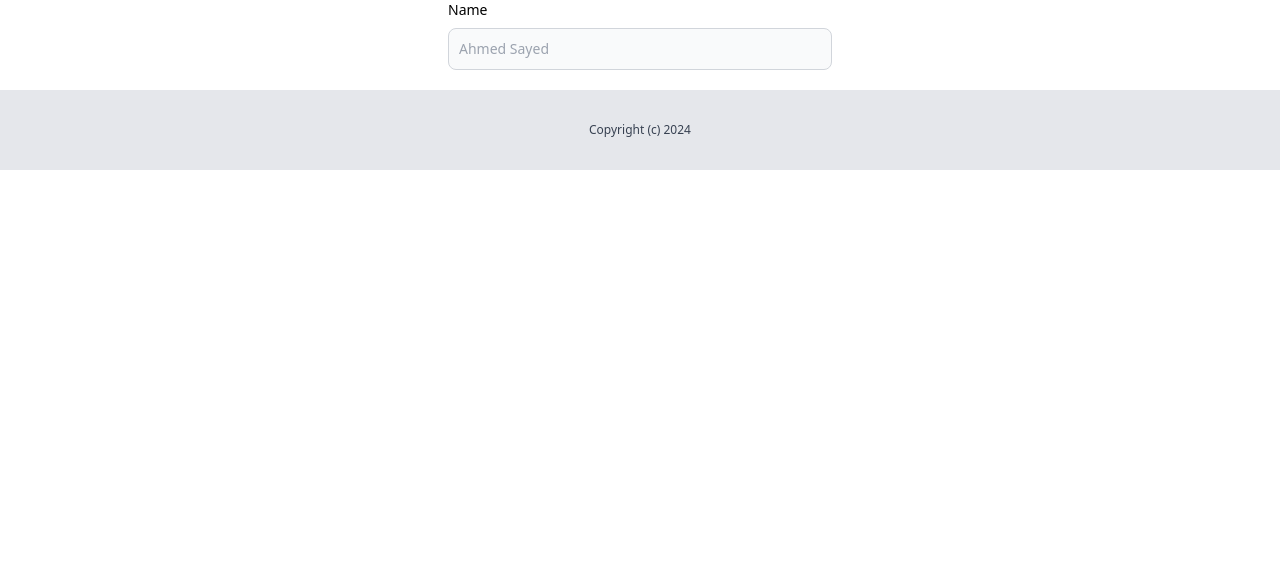
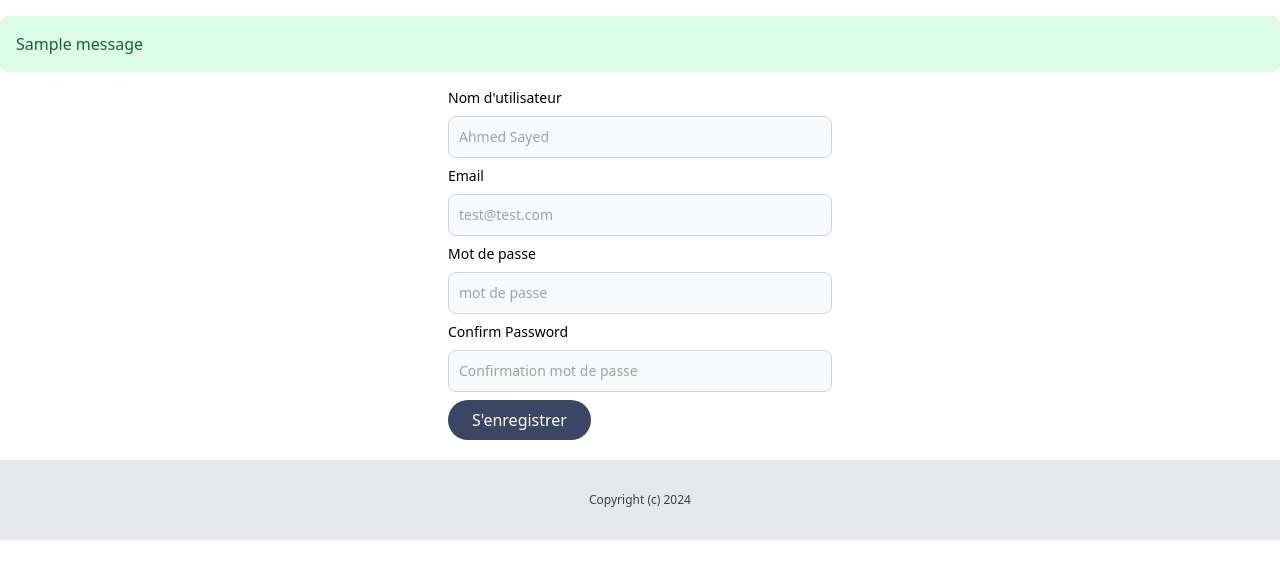
Before and after one commit to ahmedsayed860/ecom, a Flask app: page /register in a window 1280 px wide. Shown: the part 48-627 px from the top of the page. Run offline with Flask 3, Linux system fonts and the light colour scheme; one stand-in notice (Sample message) is shown; some libraries are stand-ins or nearby versions.

Commit message:
restructuration et ajout form et views register

```diff
--- /dev/null
+++ b/app/auth/forms.py
@@ -0,0 +1,12 @@
+from flask_wtf import FlaskForm
+from wtforms import StringField, PasswordField, EmailField, SubmitField
+from wtforms.validators import DataRequired, Email, EqualTo
+
+
+class RegisterForm(FlaskForm):
+    username = StringField('Nom d\'utilisateur', validators=[DataRequired()])
+    email = EmailField('Email', validators=[DataRequired(), Email()])
+    passwd = PasswordField('Mot de passe',
+                           validators=[DataRequired(), EqualTo('confirm_passwd', message='Password must match')])
+    confirm_passwd = PasswordField('Confirm Password')
+    submit = SubmitField('S\'enregistrer')
--- /dev/null
+++ b/app/auth/views.py
@@ -0,0 +1,19 @@
+from flask import Blueprint, render_template, redirect, flash, url_for
+from .forms import RegisterForm
+from app import bcrypt
+
+
+
+auth = Blueprint('auth', __name__)
+
+
+@auth.route('/register', methods=['GET', 'POST'])
+def register():
+	form = RegisterForm()
+	if form.validate_on_submit():
+		username = form.username.data
+		email = form.email.data
+		passwd_hash = bcrypt.generate_password_hash(form.passwd.data).decode('utf-8')
+		flash('Your registeration is successful', 'success')
+		return redirect(url_for('main.index'))
+	return render_template('auth/register.html', form=form)
--- a/app/views.py
+++ b/app/main/views.py
@@ -3,14 +3,9 @@ from flask import Blueprint, render_template
 
 main = Blueprint('main', __name__)
 
-@main.route('/')
+@main.route('/', methods=['GET', 'POST'])
 def index():
     return render_template('index.html')
-
-
-@main.route('/register')
-def register():
-    return render_template('register.html')
 
 
 @main.route('/about')
--- a/app/templates/about.html
+++ b/app/templates/about.html
@@ -1,4 +1,4 @@
-{% extends "base.html" %}
+{% extends "layout.html" %}
 {% block title %}About{% endblock %}
 {% block content %}
 
--- a/app/templates/login.html
+++ b/app/templates/auth/login.html
@@ -1,4 +1,4 @@
-{% extends "base.html" %}
+{% extends "layout.html" %}
 
 {% block title %}login{% endblock %}
 
--- /dev/null
+++ b/app/templates/auth/register.html
@@ -0,0 +1,54 @@
+{% extends "layout.html" %}
+
+{% block title %}Register{% endblock %}
+
+{% block content %}
+<form class="max-w-sm mx-auto" method="POST" action="">
+  {{ form.hidden_tag() }}
+  <div class="mb-5">
+    {{ form.username.label(class="block mb-2 mt-2 text-sm font-meduim") }}
+    {{ form.username(class="block bg-gray-50 border border-gray-300 text-sm rounded-lg focus:ring-blue-950 w-full p-2.5", placeholder="Ahmed Sayed") }}
+    {% if form.username.errors %}
+      <div class="text-red-600 mt-1">
+        {% for error in form.username.errors %}
+          <p>{{ error }}</p>
+        {% endfor %}
+      </div>
+    {% endif %}
+
+    {{ form.email.label(class="block mb-2 mt-2 text-sm font-meduim") }}
+    {{ form.email(class="block bg-gray-50 border border-gray-300 text-sm rounded-lg focus:ring-blue-950 w-full p-2.5", placeholder="test@test.com") }}
+    {% if form.email.errors %}
+      <div class="text-red-600 mt-1">
+        {% for error in form.email.errors %}
+          <p>{{ error }}</p>
+        {% endfor %}
+      </div>
+    {% endif %}
+
+    {{ form.passwd.label(class="block mb-2 mt-2 text-sm font-meduim") }}
+    {{ form.passwd(class="block bg-gray-50 border border-gray-300 text-sm rounded-lg focus:ring-blue-950 w-full p-2.5", placeholder="mot de passe") }}
+    {% if form.passwd.errors %}
+      <div class="text-red-600 mt-1">
+        {% for error in form.passwd.errors %}
+          <p>{{ error }}</p>
+        {% endfor %}
+      </div>
+    {% endif %}
+
+    {{ form.confirm_passwd.label(class="block mb-2 mt-2 text-sm font-meduim") }}
+    {{ form.confirm_passwd(class="block bg-gray-50 border border-gray-300 text-sm rounded-lg focus:ring-blue-950 w-full p-2.5", placeholder="Confirmation mot de passe") }}
+    {% if form.confirm_passwd.errors %}
+      <div class="text-red-600 mt-1">
+        {% for error in form.confirm_passwd.errors %}
+          <p>{{ error }}</p>
+        {% endfor %}
+      </div>
+    {% endif %}
+
+    {{ form.submit(class="mt-2 py-2 px-6 rounded-full text-white text-center", style="background-color: #3a4664;")}}
+  </div>
+
+</form>
+
+{% endblock %}
--- a/app/templates/base.html
+++ /dev/null
@@ -1,26 +0,0 @@
-<!DOCTYPE html>
-<html lang="en">
-  <head>
-    <meta charset="utf-8">
-    <meta http-equiv="X-UA-Compatible" content="IE=edge">
-    <meta name="viewport" content="width=device-width, initial-scale=1">
-    <script src="https://cdn.tailwindcss.com"></script>
-    <title>{% block title %}{% endblock %}</title>
-  </head>
-  <body>
-    <nav class="py-3 px-6 flex justify-between" style="background-color: #3a4664;">
-      <a href="/" class="text-white" href="">E-commerce</a>
-
-        <!-- Left links -->
-        <div class="space-x-2">
-           <a class="text-white" href="{{ url_for('main.about') }}">About</a>
-          <a class="py-2 px-6 bg-gray-500 rounded-xl text-white" href="">Login</a>
-          <a class="py-2 px-6 bg-gray-500 rounded-xl text-white" href="{{ url_for('main.register') }}">Register</a>
-	    </div>
-    </nav>
-    {% block content %}{% endblock %}
-    <footer class="py-8 text-center bg-gray-200">
-      <p class="text-xs text-gray-700">Copyright (c) 2024</p>
-    </footer>
-  </body>
-</html>
--- a/app/templates/index.html
+++ b/app/templates/index.html
@@ -1,8 +1,8 @@
-{% extends "base.html" %}
+{% extends "layout.html" %}
 
 {% block title %}Index{% endblock %}
 
 {% block content %}
-<h1>Welcome to the index</h1>
+<h1>Welcome to the index </h1>
 
 {% endblock %}
--- /dev/null
+++ b/app/templates/layout.html
@@ -0,0 +1,42 @@
+<!DOCTYPE html>
+<html lang="en">
+  <head>
+    <meta charset="utf-8">
+    <meta http-equiv="X-UA-Compatible" content="IE=edge">
+    <meta name="viewport" content="width=device-width, initial-scale=1.0">
+    <script src="https://cdn.tailwindcss.com"></script>
+    <title>{% block title %}{% endblock %}</title>
+  </head>
+  <body>
+    <nav class="py-3 px-6 flex justify-between" style="background-color: #3a4664;">
+      <a href="/" class="text-white" href="">E-commerce</a>
+
+        <!-- Left links -->
+        <div class="space-x-2">
+           <a class="text-white" href="{{ url_for('main.about') }}">About</a>
+          <a class="py-2 px-6 bg-gray-500 rounded-xl text-white" href="">Login</a>
+          <a class="py-2 px-6 bg-gray-500 rounded-xl text-white" href="{{ url_for('auth.register') }}">Register</a>
+	    </div>
+    </nav>
+    <div class="container mx-auto mt-4">
+      {% with messages = get_flashed_messages(with_categories=true) %}
+      {% if messages %}
+        {% for category, message in messages %}
+          <div class="p-4 mb-4 rounded-lg
+            {% if category == 'success' %}bg-green-100 text-green-800{% endif %}
+            {% if category == 'info' %}bg-blue-100 text-blue-800{% endif %}
+            {% if category == 'warning' %}bg-yellow-100 text-yellow-800{% endif %}
+            {% if category == 'danger' %}bg-red-100 text-red-800{% endif %}">
+            {{ message }}
+          </div>
+        {% endfor %}
+      {% endif %}
+      {% endwith %}
+    </div>
+
+    {% block content %}{% endblock %}
+    <footer class="py-8 text-center bg-gray-200">
+      <p class="text-xs text-gray-700">Copyright (c) 2024</p>
+    </footer>
+  </body>
+</html>
--- a/app/templates/register.html
+++ /dev/null
@@ -1,14 +0,0 @@
-{% extends "base.html" %}
-
-{% block title %}Register{% endblock %}
-
-{% block content %}
-<form class="max-w-sm mx-auto" >
-  <div class="mb-5">
-    <label for="text" class="block mb-2 text-sm font-meduim ">Name</label>
-    <input id="nom" type="text" class="block bg-gray-50 border border-gray-300 text-sm rounded-lg focus:ring-blue-950 w-full p-2.5" placeholder="Ahmed Sayed"/>
-  </div>
-
-</form>
-
-{% endblock %}
--- a/config.py
+++ b/config.py
@@ -0,0 +1,3 @@
+
+class Config:
+    SECRET_KEY = '_ghhKrbsymcRLRfu6M1pzw'
```
Also changed, not shown: app/__init__.py (+11 -2 lines), app/forms.py (deleted), 1 other file.
